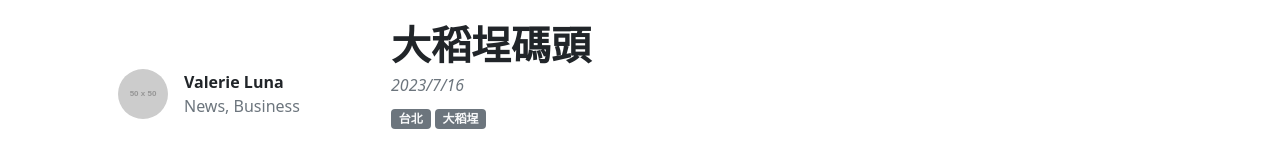
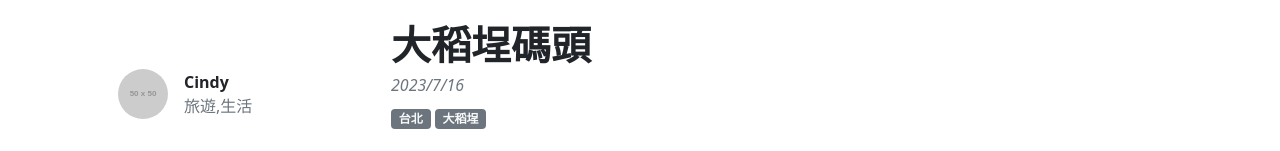
Before and after one commit to gentle-shao/lohas-unemployment, a plain HTML site: page blog-post.html in a window 1280 px wide. Shown: the part 131-282 px from the top of the page. Drawn offline with nearby package versions, Linux system fonts and the light colour scheme; placeholder pictures from the web are drawn by us.

Commit message:
post name

```diff
--- a/blog-post.html
+++ b/blog-post.html
@@ -53,8 +53,8 @@
                             <div class="d-flex align-items-center mt-lg-5 mb-4">
                                 <img class="img-fluid rounded-circle" src="https://dummyimage.com/50x50/ced4da/6c757d.jpg" alt="..." />
                                 <div class="ms-3">
-                                    <div class="fw-bold">Valerie Luna</div>
-                                    <div class="text-muted">News, Business</div>
+                                    <div class="fw-bold">Cindy</div>
+                                    <div class="text-muted">旅遊,生活</div>
                                 </div>
                             </div>
                         </div>
```
